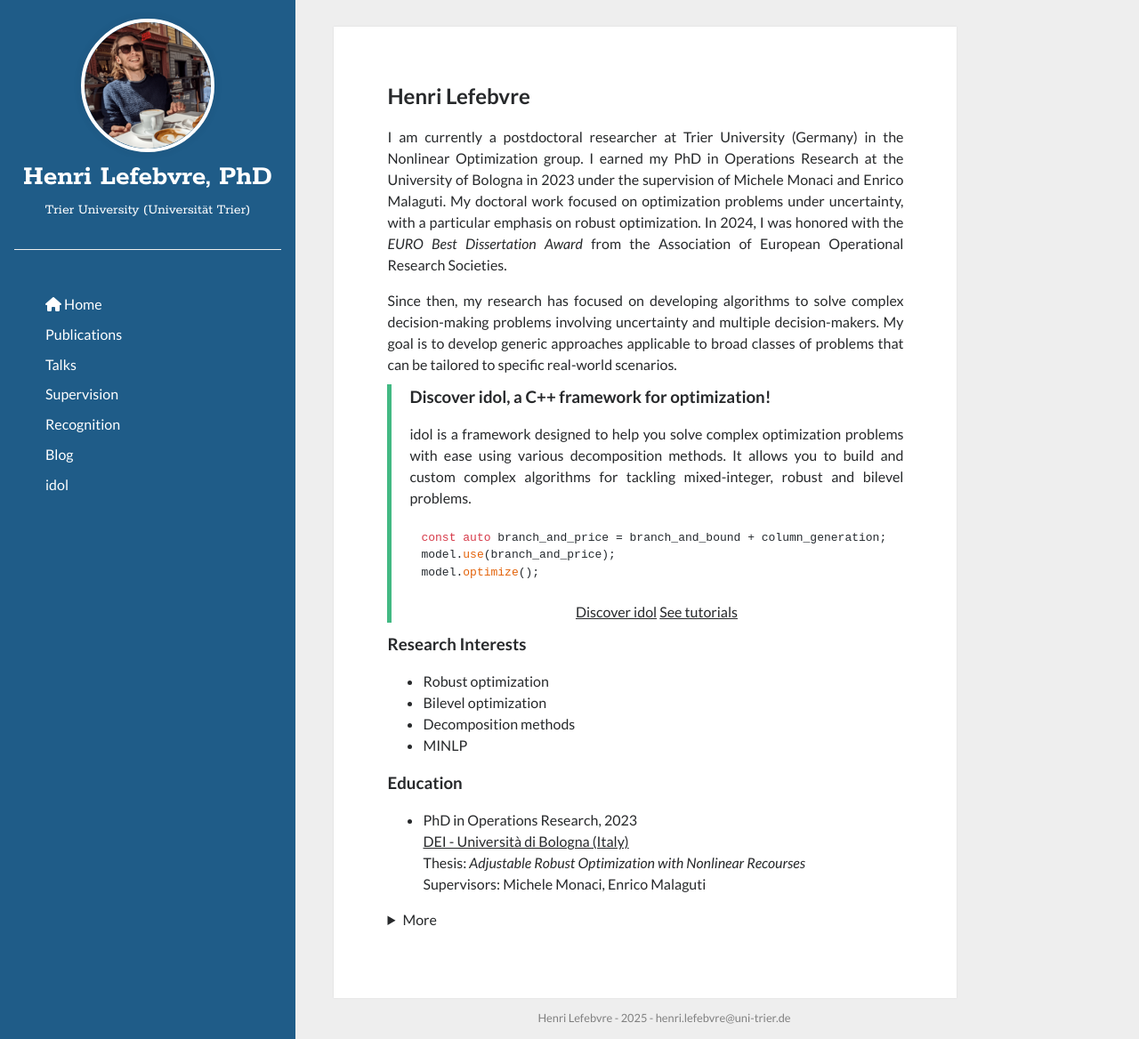
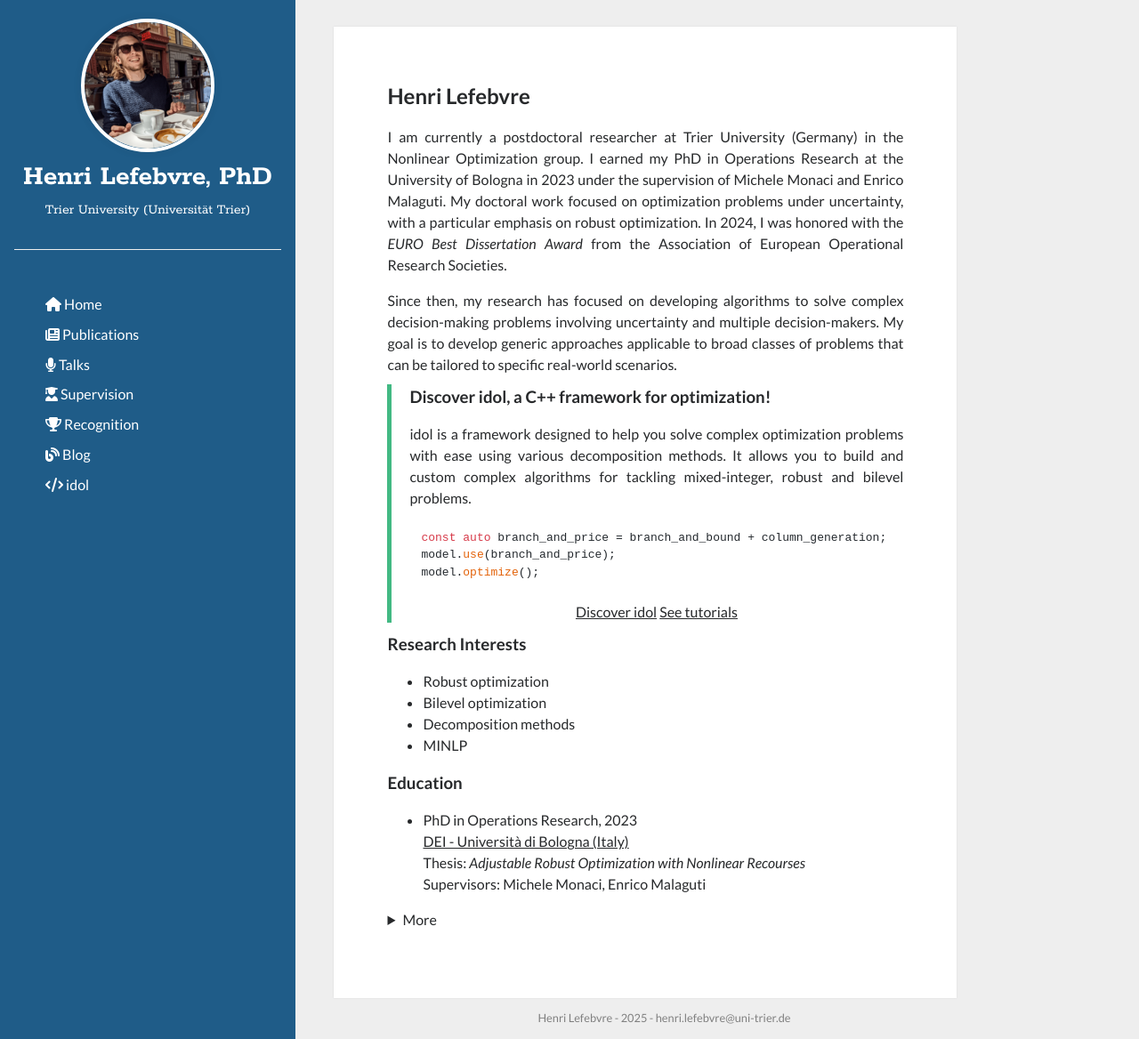
Before and after one commit to hlefebvr/hlefebvr.github.io, a Jekyll site: the page built from index.html, in a window 1280 px wide. Shown: the whole page at 89% size. Built offline with Jekyll 4.4.1, drawn with Linux system fonts in a browser that asks for light colours; nearby versions of some CDN libraries.

Commit message:
add icons

```diff
--- a/_includes/header.html
+++ b/_includes/header.html
@@ -11,12 +11,12 @@
     <div id="nav">
         <ul>
             <li><a href="/index.html"><i class="fa-solid fa-house"></i> Home</a></li>
-            <li><a href="/publications.html">Publications</a></li>
-            <li><a href="/talks.html">Talks</a></li>
-            <li><a href="/teaching.html">Supervision</a></li>
-            <li><a href="/recognition.html">Recognition</a></li>
-            <li><a href="/blog.html">Blog</a></li>
-            <li><a href="/idol" target="_blank">idol</a></li>
+            <li><a href="/publications.html"><i class="fa-solid fa-newspaper"></i> Publications</a></li>
+            <li><a href="/talks.html"><i class="fa-solid fa-microphone"></i> Talks</a></li>
+            <li><a href="/teaching.html"><i class="fa-solid fa-user-graduate"></i> Supervision</a></li>
+            <li><a href="/recognition.html"><i class="fa-solid fa-trophy"></i> Recognition</a></li>
+            <li><a href="/blog.html"><i class="fa-solid fa-blog"></i> Blog</a></li>
+            <li><a href="/idol" target="_blank"><i class="fa-solid fa-code"></i> idol</a></li>
         </ul>
     </div>
 
```
Also changed, not shown: assets/css/design.css (line endings or trailing spaces).
